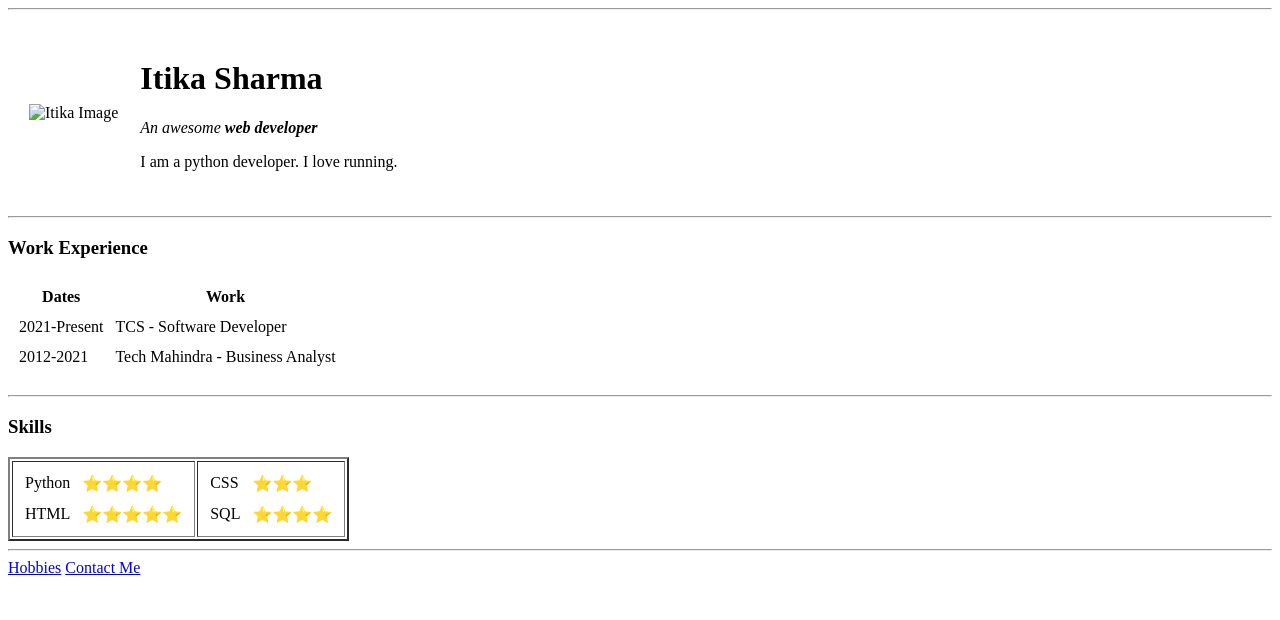
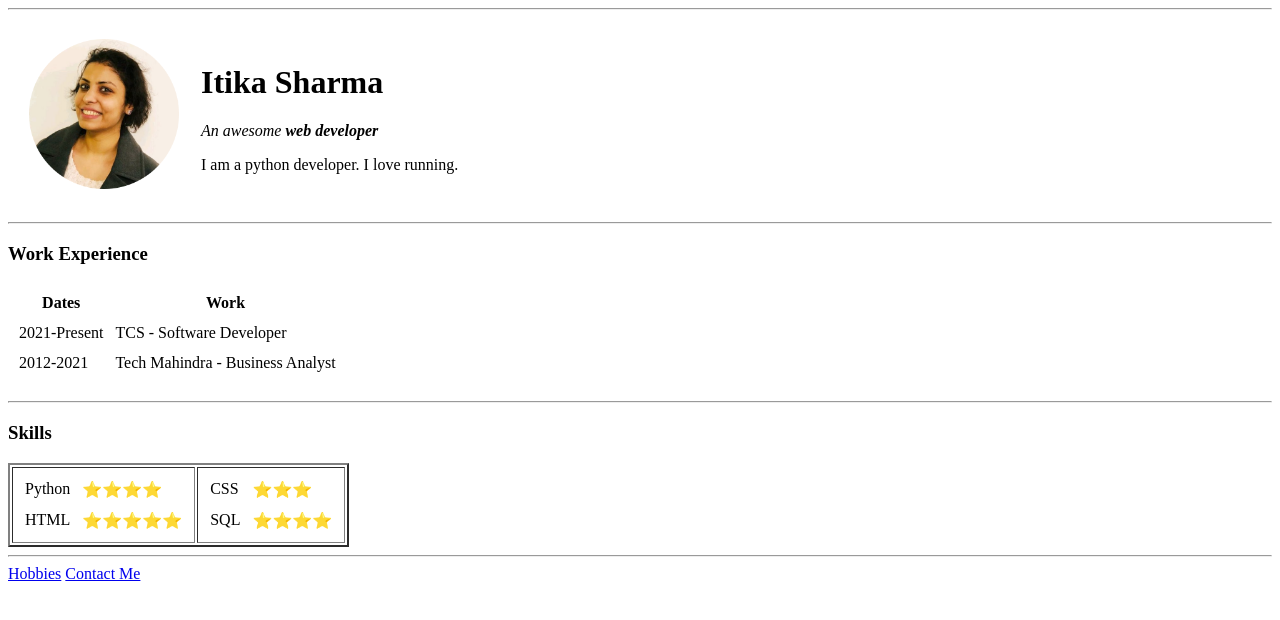
Before and after one commit to itika10/cv, a plain HTML site: page index.html in a window 1280 px wide. Drawn offline with Linux system fonts and the light colour scheme.

Commit message:
Update index.html

```diff
--- a/index.html
+++ b/index.html
@@ -7,7 +7,7 @@
   <head>
     <meta charset="utf-8" />
     <meta http-equiv="X-UA-Compatible" content="IE=edge" />
-    <title>👩Itika's Personal Site</title>
+    <title>👩Itika's CV</title>
     <meta name="description" content="" />
     <meta name="viewport" content="width=device-width, initial-scale=1" />
     <link rel="stylesheet" href="" />
@@ -16,7 +16,7 @@
     <table cellspacing="20">
       <tr>
         <td>
-          <img width="150" src="itika.png" alt="Itika Image" />
+          <img width="150" src="images\itika.png" alt="Itika Image" />
         </td>
 
         <td>
```
